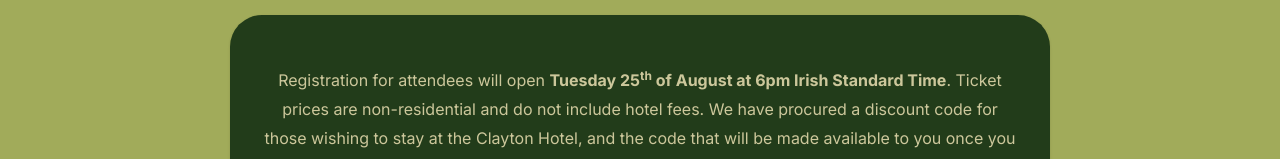
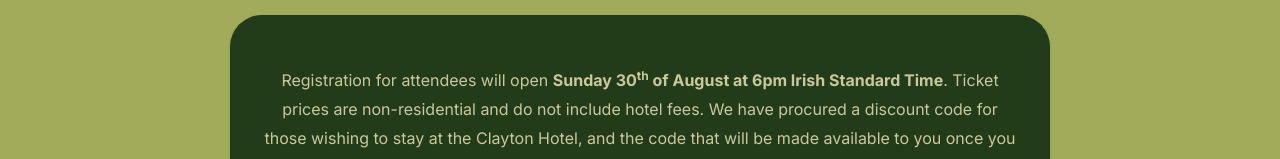
Before and after one commit to ja-zzy/ainmhicon.ie, a Next.js app: page /pricing in a window 1280 px wide. Shown: the part 229-388 px from the top of the page. Built offline with nearby package versions, Linux system fonts and the light colour scheme.

Commit message:
Update ticket date

```diff
--- a/app/pricing/page.tsx
+++ b/app/pricing/page.tsx
@@ -7,7 +7,7 @@ export default function Pricing() {
                     <div className="card bg-base-200 card-lg shadow-sm m-auto">
                         <div className="card-body">
                             <p>
-                                Registration for attendees will open <b>Tuesday 25<sup>th</sup> of August at 6pm Irish Standard Time</b>. Ticket prices are non-residential and do not include hotel fees. We have procured a discount code for those wishing to stay at the Clayton Hotel, and the code that will be made available to you once you have completed registration payment.<br/><br/><b>Ticket prices for 2027 will be announced on this page shortly.</b>
+                                Registration for attendees will open <b>Sunday 30<sup>th</sup> of August at 6pm Irish Standard Time</b>. Ticket prices are non-residential and do not include hotel fees. We have procured a discount code for those wishing to stay at the Clayton Hotel, and the code that will be made available to you once you have completed registration payment.<br/><br/><b>Ticket prices for 2027 will be announced on this page shortly.</b>
                             </p>
 
                         </div>
```
